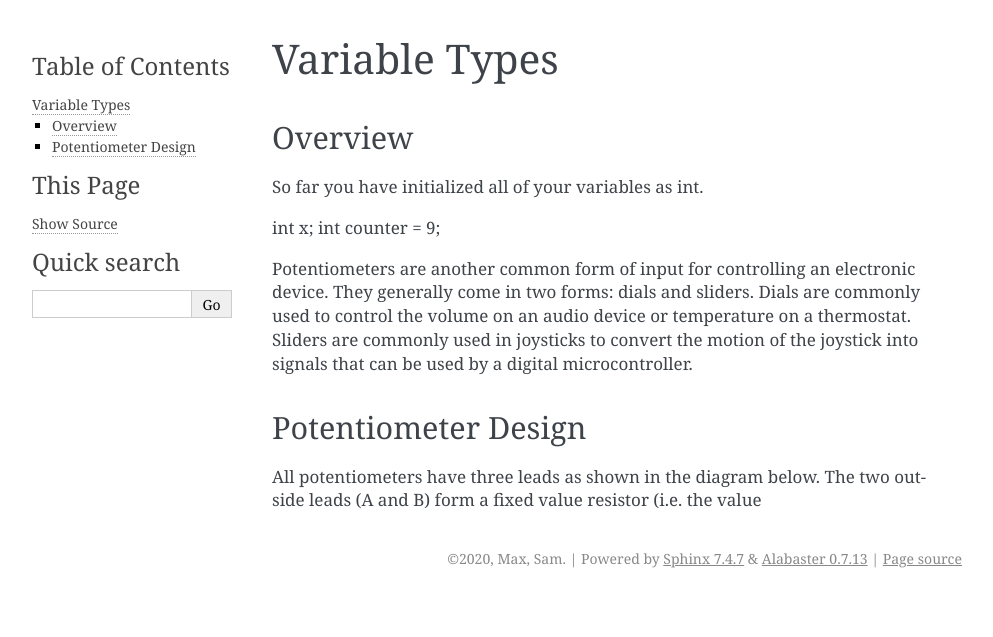
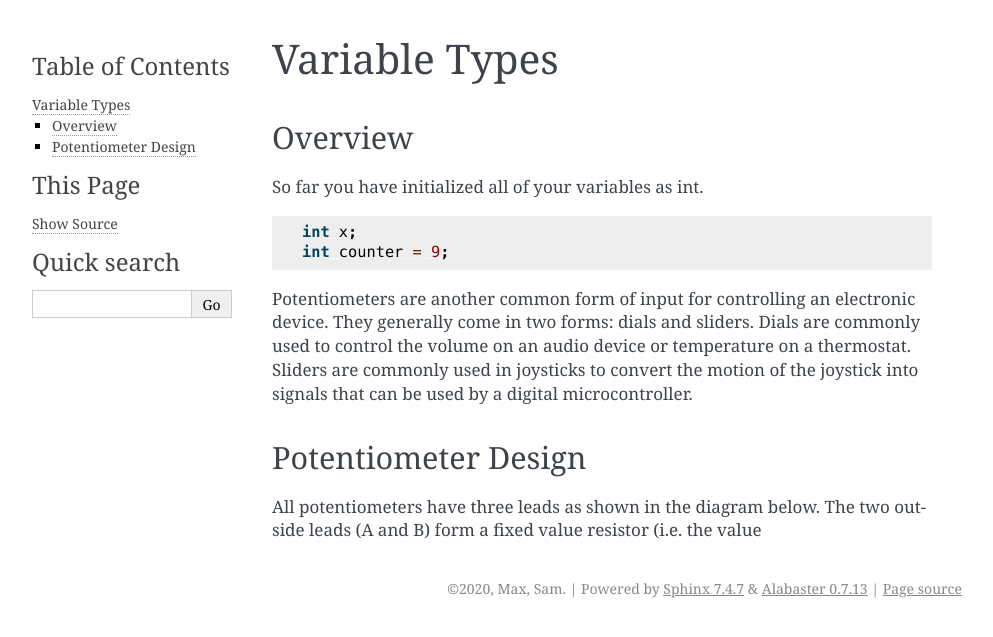
Before and after one commit to maxtkc/mvths-wiki, a Sphinx documentation site: the page built from docs/020a-variable-types.rst, in a window 1280 px wide. Shown: the top 637 px of the page, without its empty margins (148-1141 px from the left). Built offline with Sphinx 7.4.7, drawn with Linux system fonts in a browser that asks for light colours.

Commit message:
Update 020a-variable-types.rst

```diff
--- a/docs/020a-variable-types.rst
+++ b/docs/020a-variable-types.rst
@@ -6,8 +6,10 @@ Overview
 
 So far you have initialized all of your variables as int.
 
-int x;
-int counter = 9;
+.. code-block:: c
+
+  int x;
+  int counter = 9;
 
 Potentiometers are another common form of input for controlling an
 electronic device. They generally come in two forms: dials and sliders.
```
